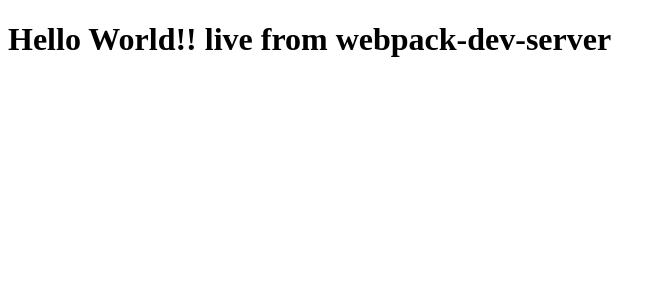
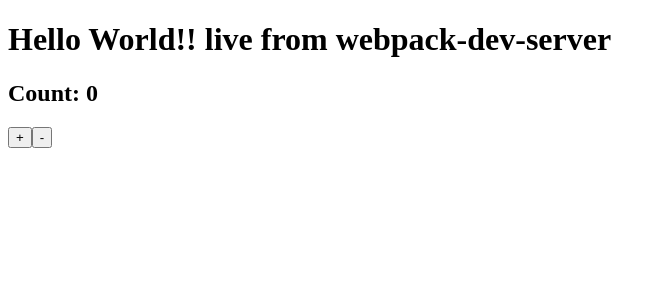
Before and after one commit to dkaksl/egghead-react-boilerplate, a React app: page / in a window 1280 px wide. Shown: the top 300 px of the page, without its empty margins (0-666 px from the left). Built offline with nearby package versions, Linux system fonts and the light colour scheme.

Commit message:
added babel plugin to support proposed js features; updated app with buttons

```diff
--- a/package.json
+++ b/package.json
@@ -22,6 +22,7 @@
   "devDependencies": {
     "@babel/cli": "^7.8.4",
     "@babel/core": "^7.9.6",
+    "@babel/plugin-proposal-class-properties": "^7.8.3",
     "@babel/preset-env": "^7.9.6",
     "@babel/preset-react": "^7.9.4",
     "babel-loader": "^8.1.0",
--- a/src/App.js
+++ b/src/App.js
@@ -1,9 +1,19 @@
-import React from 'react'
+import React from "react";
 
 class App extends React.Component {
+    state = {
+        count: 0,
+    };
     render() {
-        return <h1>Hello World!! live from webpack-dev-server</h1>
+        return (
+            <div>
+                <h1>Hello World!! live from webpack-dev-server</h1>
+                <h2>Count: {this.state.count}</h2>
+                <button onClick={() => this.setState((state) => ({ count: state.count + 1 }))}>+</button>
+                <button onClick={() => this.setState((state) => ({ count: state.count - 1 }))}>-</button>
+            </div>
+        );
     }
 }
 
-export default App
+export default App;
--- a/webpack.config.base.js
+++ b/webpack.config.base.js
@@ -15,6 +15,7 @@
         exclude: /node_modules/,
         options: {
           presets: ["@babel/preset-env", "@babel/preset-react"],
+          plugins: ['@babel/plugin-proposal-class-properties']
         },
       },
     ],
```
